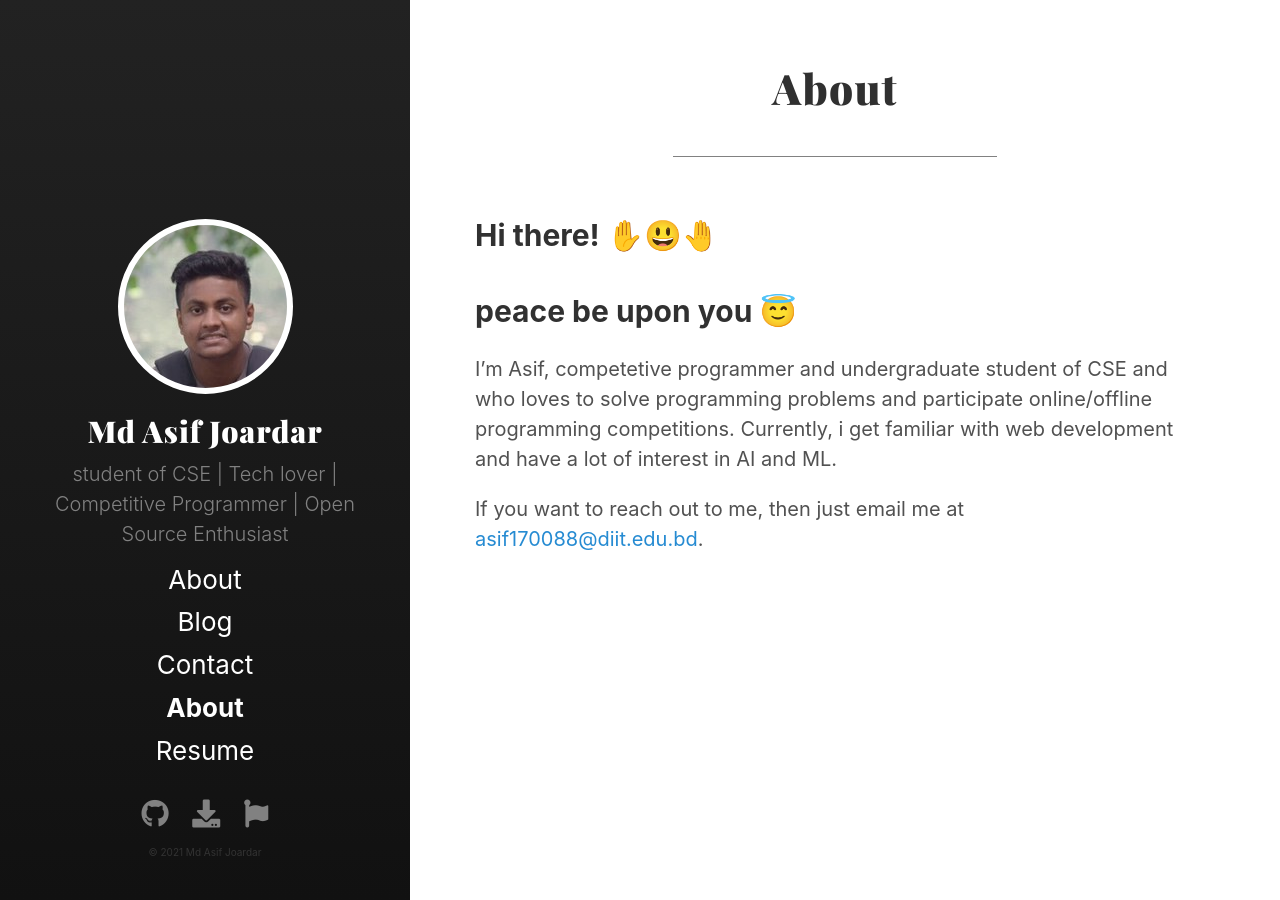
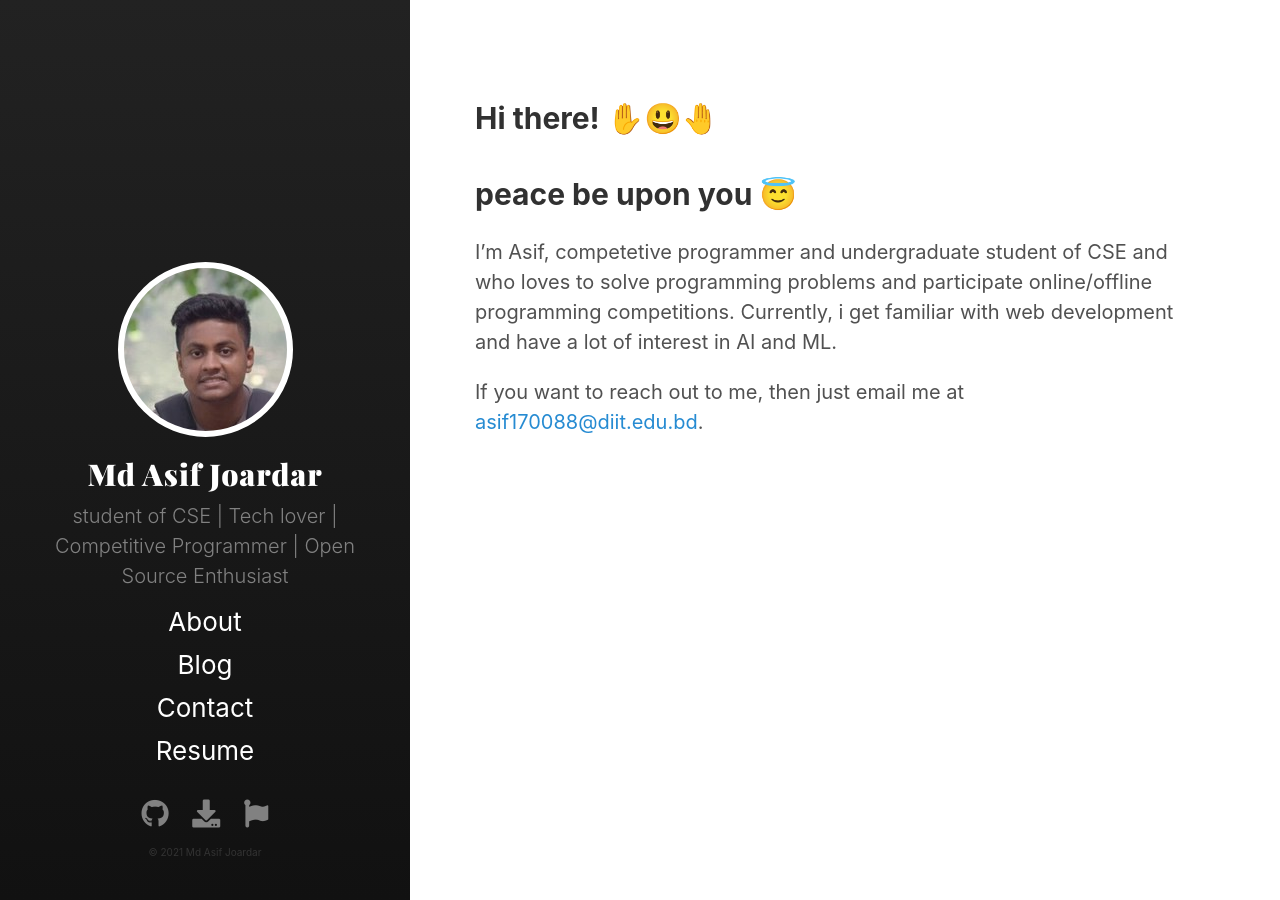
Before and after one commit to asifjoardar/asifjoardar.github.io, a Jekyll site: the page built from index.md, in a window 1280 px wide. Built offline with Jekyll 4.4.1, drawn with Linux system fonts in a browser that asks for light colours.

Commit message:
Update index.md

```diff
--- a/index.md
+++ b/index.md
@@ -1,6 +1,6 @@
 ---
-layout: page
-title: About
+layout: default
+title: Index
 ---
 
 <!--
```
